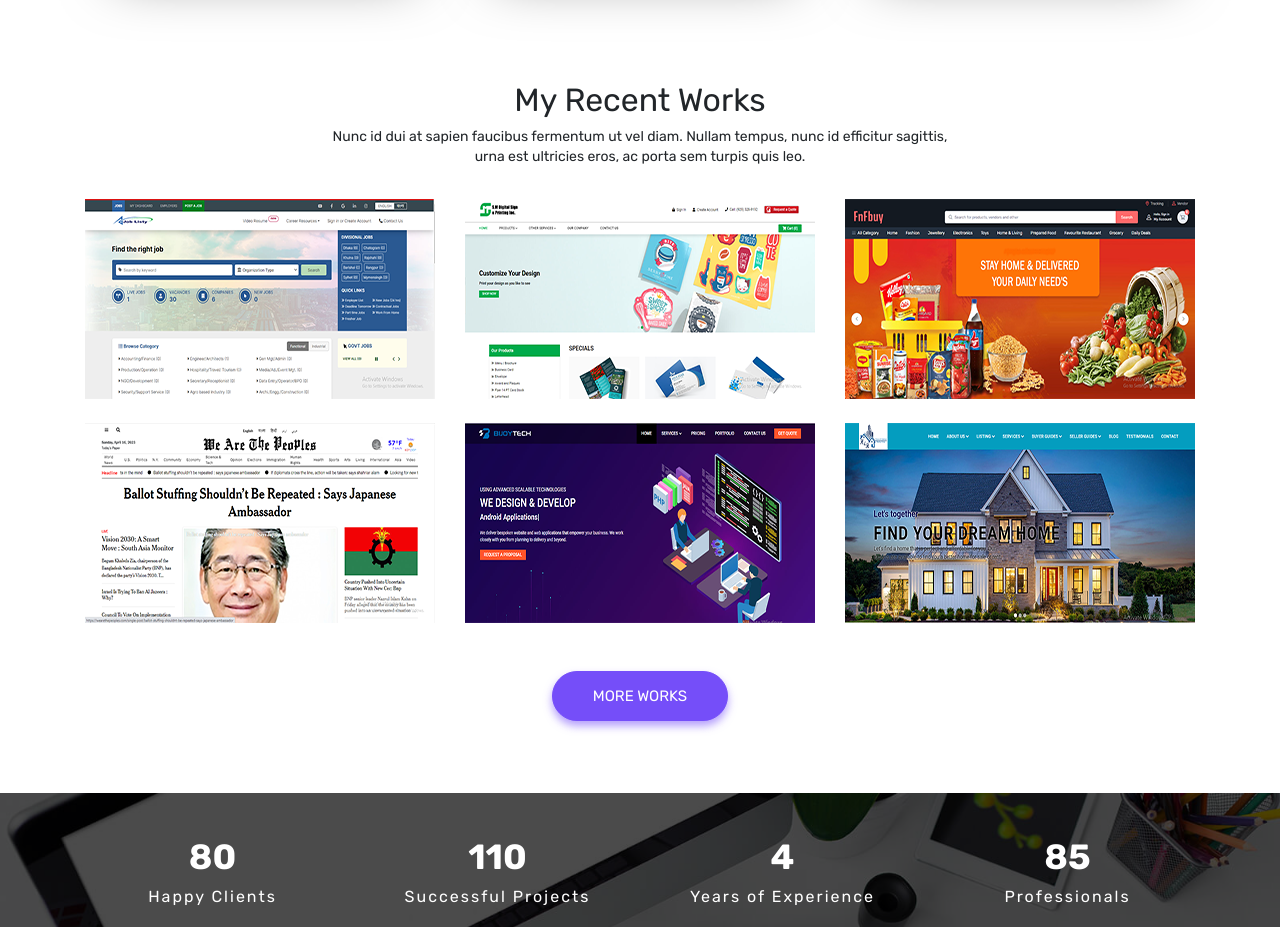
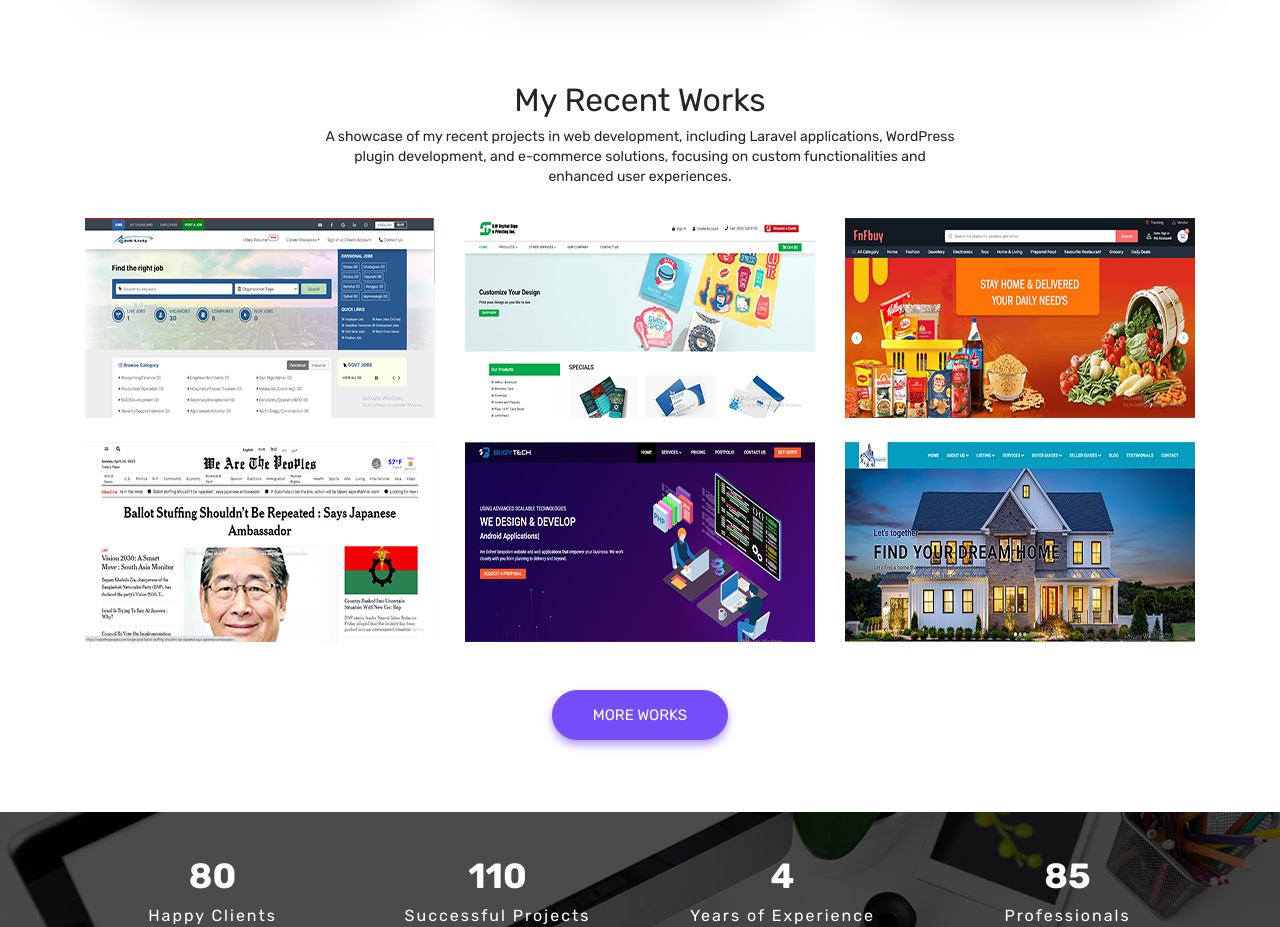
Before and after one commit to sajibprodhan/sajibprodhan.github.io, a plain HTML site: page index.html in a window 1280 px wide. Shown: the part 2285-3212 px from the top of the page. Drawn offline with nearby package versions, Linux system fonts and the light colour scheme.

Commit message:
Update index.html
Update Recent  word description

```diff
--- a/index.html
+++ b/index.html
@@ -359,8 +359,7 @@
 					<div class="col-lg-7 m-auto pb-3">
 						<div class="section-title text-center pb-25">
 							<h2 class="title">My Recent Works</h2>
-							<p>Nunc id dui at sapien faucibus fermentum ut vel diam. Nullam tempus, nunc id efficitur sagittis,
-								urna est ultricies eros, ac porta sem turpis quis leo.</p>
+							<p>A showcase of my recent projects in web development, including Laravel applications, WordPress plugin development, and e-commerce solutions, focusing on custom functionalities and enhanced user experiences.</p>
 						</div> <!-- section title -->
 					</div>
 				</div> <!-- row -->
```
